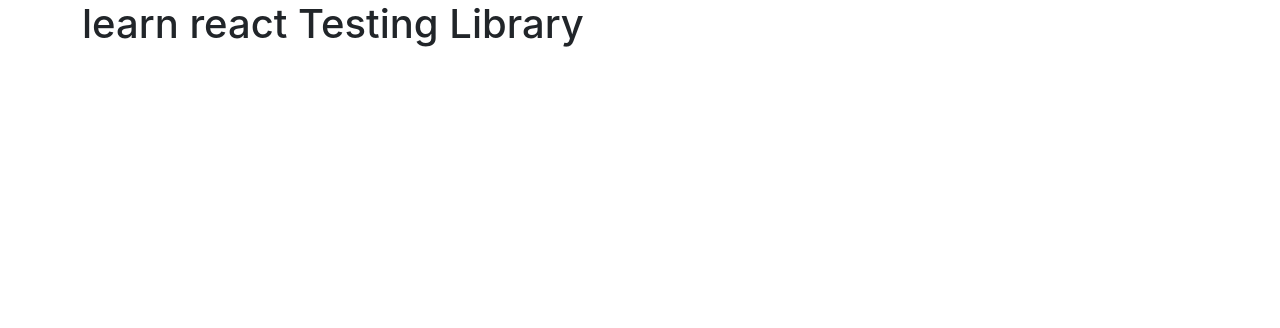
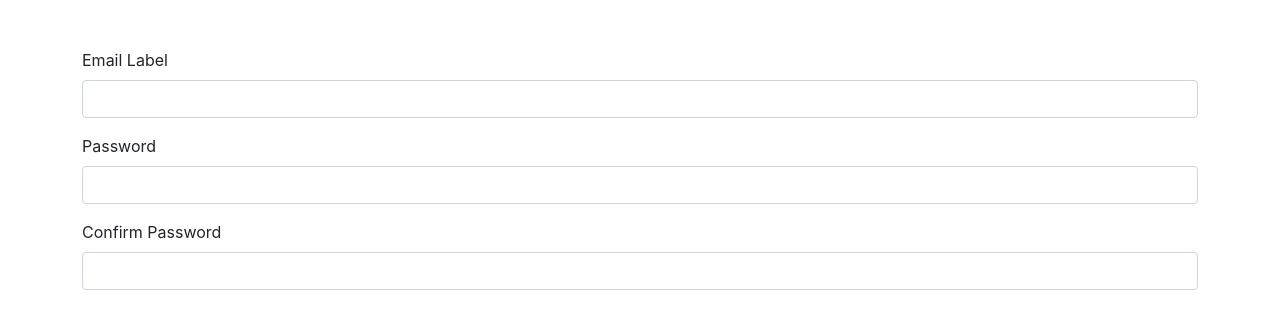
Before and after one commit to hardik6869/TS-JEST_Practice, a React (Create React App) app: page / in a window 1280 px wide. Shown: the top 328 px of the page. Built offline with nearby package versions, Linux system fonts and the light colour scheme.

Commit message:
Querying for Elements

```diff
--- a/src/App.js
+++ b/src/App.js
@@ -4,8 +4,42 @@ import FavoriteNumber from "./favorite_number";
 
 function App() {
   return (
-    <div className="container">
-      <h1> learn react Testing Library</h1>
+    <div className="container my-5">
+      <form>
+        <div className="mb-3">
+          <label htmlFor="email" className="form-label">
+            Email Label
+          </label>
+          <input
+            type="email"
+            id="email"
+            name="email"
+            className="form-control"
+          />
+        </div>
+        <div className="mb-3">
+          <label htmlFor="password" className="form-label">
+            Password
+          </label>
+          <input
+            type="password"
+            id="password"
+            name="password"
+            className="form-control"
+          />
+        </div>
+        <div className="mb-3">
+          <label htmlFor="confirm-password" className="form-label">
+            Confirm Password
+          </label>
+          <input
+            type="password"
+            id="confirm-password"
+            name="confirm-password"
+            className="form-control"
+          />
+        </div>
+      </form>
     </div>
   );
 }
```
Also changed, not shown: 1 other file (tests, documents, lock files or other folders).
